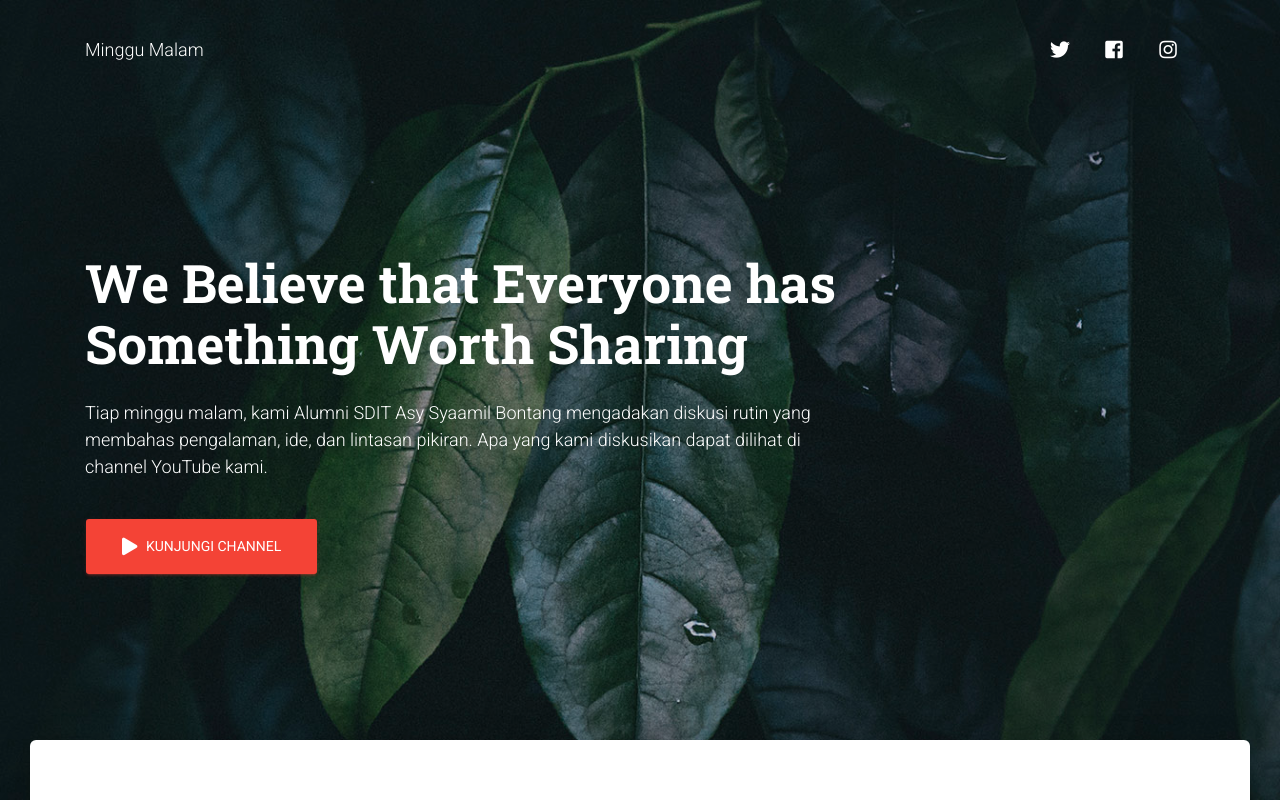
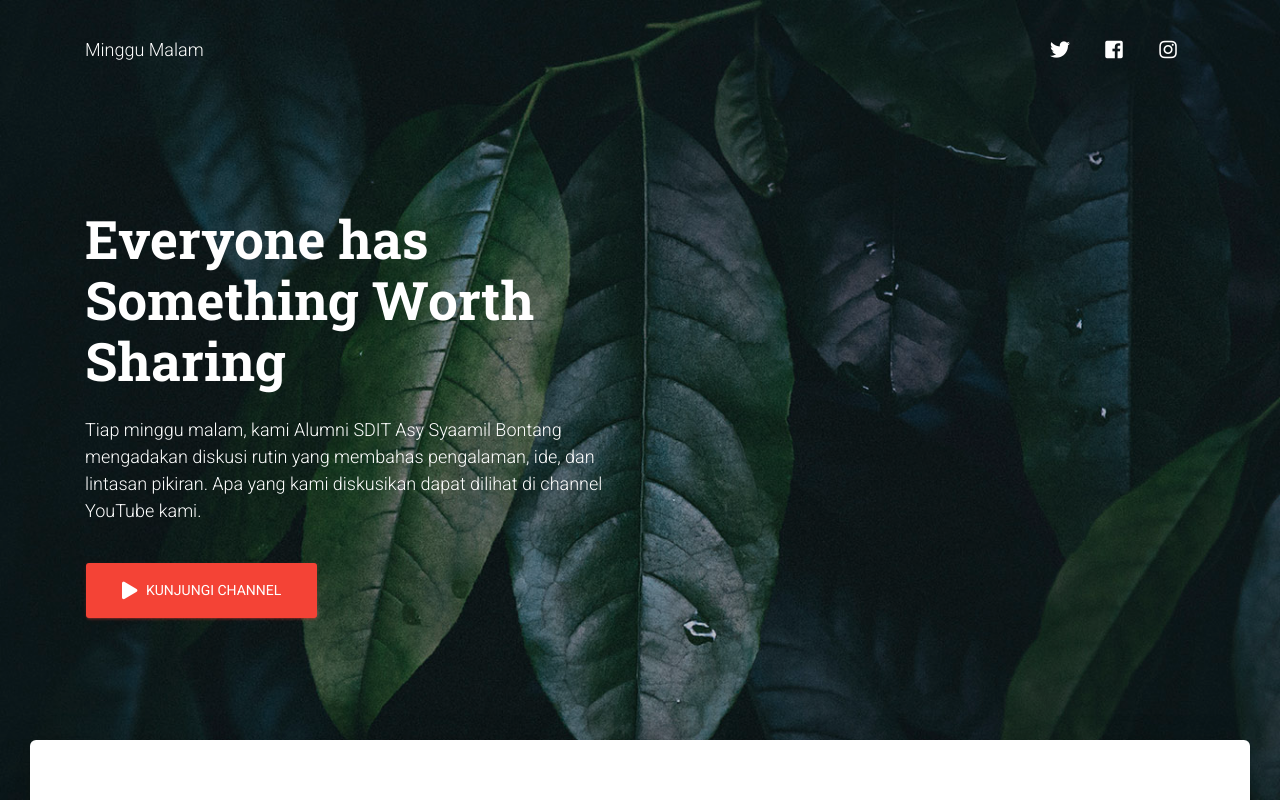
Before and after one commit to syafiqabdillah/malamminggu, a Vue app: page / in a window 1280 px wide. Shown: the top 800 px of the page. Built offline with nearby package versions, Linux system fonts and the light colour scheme.

Commit message:
responsive title

```diff
--- a/src/layout/MainNavbar.vue
+++ b/src/layout/MainNavbar.vue
@@ -8,7 +8,7 @@
   >
     <div class="md-toolbar-row md-collapse-lateral">
       <div class="md-toolbar-section-start">
-        <h3 class="md-title">Minggu Malam</h3>
+        <h3 v-if="!isMobile" class="md-title">Minggu Malam</h3>
       </div>
       <div class="md-toolbar-section-end">
         <md-button
@@ -209,6 +209,9 @@ export default {
     showDownload() {
       const excludedRoutes = ["login", "landing", "profile"];
       return excludedRoutes.every(r => r !== this.$route.name);
+    },
+    isMobile() {
+        return ( /Android|webOS|iPhone|iPad|iPod|BlackBerry|IEMobile|Opera Mini/i.test(navigator.userAgent) )
     }
   },
   methods: {
--- a/src/views/Beranda.vue
+++ b/src/views/Beranda.vue
@@ -4,9 +4,10 @@
       <div class="container">
         <div class="md-layout">
           <div
-            class="md-layout-item md-size-70 md-small-size-70 md-xsmall-size-100"
+            class="md-layout-item md-size-50 md-small-size-70 md-xsmall-size-100"
           >
-            <h1 class="title">We Believe that Everyone has Something Worth Sharing</h1>
+            <h1 class="title" v-if="!isMobile">Everyone has Something Worth Sharing</h1>
+            <h2 class="title" v-if="isMobile">Everyone has Something Worth Sharing</h2>
             <h4>
               Tiap minggu malam, kami Alumni SDIT Asy Syaamil Bontang mengadakan diskusi rutin yang membahas pengalaman,
               ide, dan lintasan pikiran. Apa yang kami diskusikan dapat dilihat di channel YouTube kami.
@@ -291,6 +292,9 @@ export default {
       return {
         backgroundImage: `url(${this.header})`
       };
+    },
+    isMobile() {
+        return ( /Android|webOS|iPhone|iPad|iPod|BlackBerry|IEMobile|Opera Mini/i.test(navigator.userAgent) )
     }
   }
 };
```
